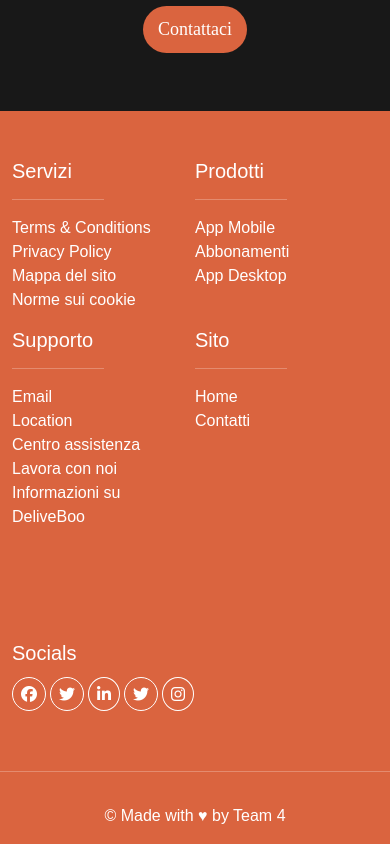
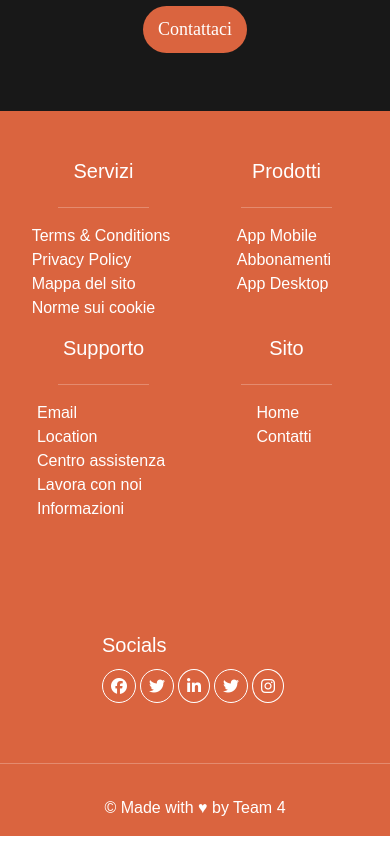
Before and after one commit to xJustFox/vite-deliveboo, a Vue app: page / in a window 390 px wide. Shown: the part 3986-4830 px from the top of the page. Built offline with nearby package versions, Linux system fonts and the light colour scheme; no server answers; a web font is replaced by a local one.

Commit message:
[Fix] fixato responsive del footer

```diff
--- a/src/components/AppFooter.vue
+++ b/src/components/AppFooter.vue
@@ -41,7 +41,7 @@ export default {
 
                 <!-- Sezione links -->
                 <div class="col-lg-7 col-md-12 col-sm-12 d-flex flex-wrap py-5">
-                    <div class="col-lg col-md-6 col-6 text-white">
+                    <div class="col-lg col-md-6 col-6 text-white my_flex">
                         <h5>Servizi</h5>
                         <hr class="hr_footer">
                         <ul class="list-unstyled">
@@ -51,7 +51,7 @@ export default {
                             <li><a class="text-decoration-none" href="#">Norme sui cookie</a></li>
                         </ul>
                     </div>
-                    <div class="col-lg col-md-6 col-6 text-white">
+                    <div class="col-lg col-md-6 col-6 text-white my_flex">
                          <h5>Prodotti</h5>
                          <hr class="hr_footer">
                          <ul class="list-unstyled">
@@ -60,7 +60,7 @@ export default {
                              <li><a class="text-decoration-none" href="#">App Desktop</a></li>
                          </ul>
                     </div>
-                    <div class="col-lg col-md-6 col-6 text-white">
+                    <div class="col-lg col-md-6 col-6 text-white my_flex">
                          <h5>Supporto</h5>
                          <hr class="hr_footer">
                          <ul class="list-unstyled">
@@ -68,10 +68,10 @@ export default {
                              <li><a class="text-decoration-none" href="#">Location</a></li>
                              <li><a class="text-decoration-none" href="#">Centro assistenza</a></li>
                              <li><a class="text-decoration-none" href="#">Lavora con noi</a></li>
-                             <li><a class="text-decoration-none" href="#">Informazioni su DeliveBoo</a></li>
+                             <li><a class="text-decoration-none" href="#">Informazioni</a></li>
                          </ul>
                     </div>
-                    <div class="col-lg col-md-6 col-6 text-white">
+                    <div class="col-lg col-md-6 col-6 text-white my_flex">
                         <h5>Sito</h5>
                         <hr class="hr_footer">
                         <ul class="list-unstyled text-white">
@@ -83,7 +83,7 @@ export default {
                 </div>
 
                 <!-- Sezione socials -->
-                <div class="col-lg-2 col-md-12 col-sm-12 d-flex py-5 text-white">
+                <div class="col-lg-2 col-md-12 col-sm-12 d-flex py-5 text-white my_flex">
                     <div>
                         <h5>Socials</h5>
                         <div class="my-2">
@@ -155,5 +155,13 @@ footer{
         width: 50%;
     }
 
+    @media (max-width: 768px){
+        .my_flex{
+            display: flex;
+            flex-direction: column;
+            align-items: center;
+        }
+    }
+
 }
 </style>
```
